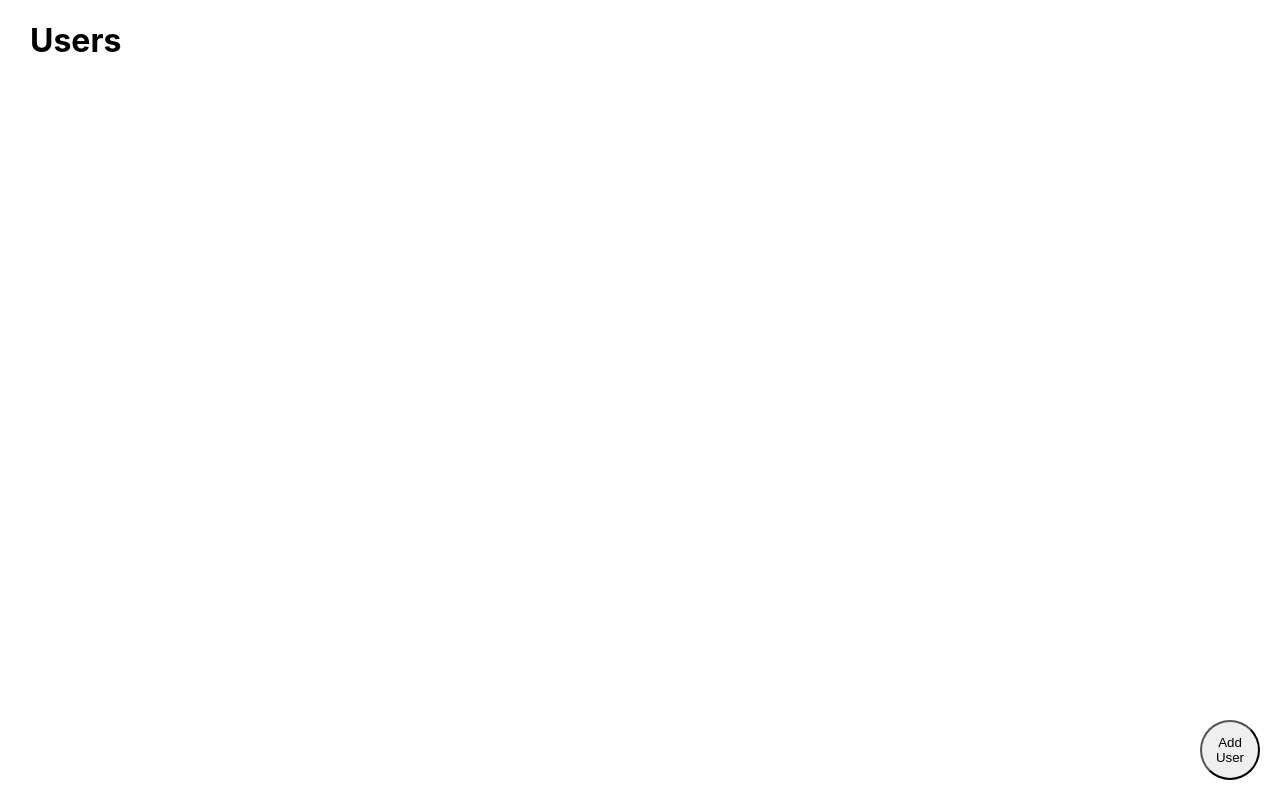
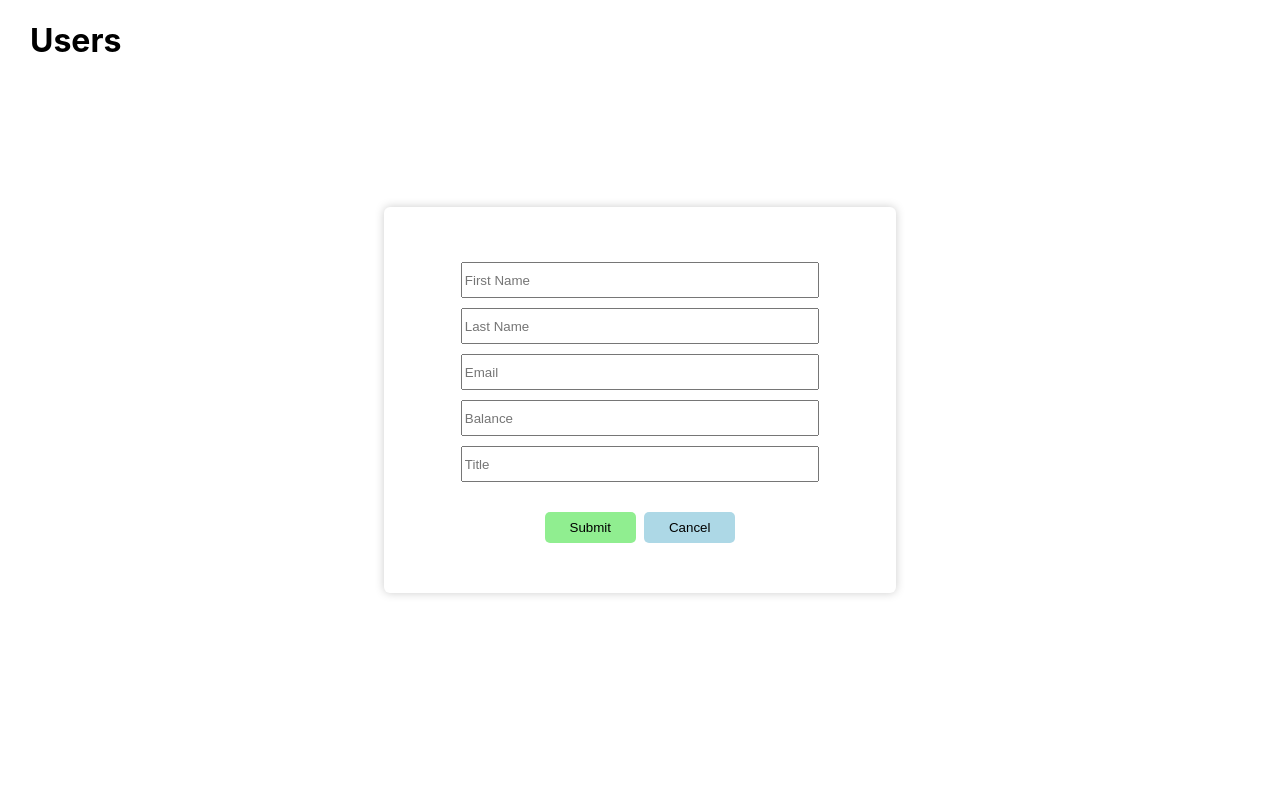
Before and after one commit to hajarNasr/users-management-system, a React (Create React App) app: page / in a window 1280 px wide. Both pictures are taken after a click on the button "Add User". Built offline with nearby package versions, Linux system fonts and the light colour scheme.

Commit message:
feat: show create user form on clicking add user

```diff
--- a/src/App.css
+++ b/src/App.css
@@ -5,6 +5,7 @@ header {
   margin-right: auto;
   margin-left: auto;
   padding: 0 30px;
+  z-index: 99;
 }
 .add-user-btn {
   position: fixed;
@@ -15,3 +16,53 @@ header {
   border-radius: 50%;
   cursor: pointer;
 }
+.form-wrapper {
+  position: fixed;
+  width: 100%;
+  height: 100vh;
+  background: #ffffff;
+  display: flex;
+  margin: 0 auto;
+}
+
+.form-wrapper form {
+  background: #fff;
+  width: 40%;
+  margin: auto;
+  border-radius: 6px;
+  padding: 20px 5px;
+  box-shadow: 0 0 10px #cccccc;
+  padding: 50px 0;
+}
+
+form label {
+  display: flex;
+  justify-content: space-between;
+  width: 70%;
+  margin: auto;
+  padding: 5px;
+}
+form label input {
+  height: 30px;
+  width: 100%;
+}
+.form-btns-wrapper {
+  padding-top: 25px;
+  margin: auto;
+  display: flex;
+  justify-content: center;
+}
+
+.form-btns-wrapper > button {
+  padding: 8px 25px;
+  border: none;
+  border-radius: 5px;
+  cursor: pointer;
+}
+.form-btns-wrapper button:first-child {
+  background-color: lightgreen;
+  margin-right: 8px;
+}
+.form-btns-wrapper button:last-child {
+  background-color: lightblue;
+}
--- a/src/App.js
+++ b/src/App.js
@@ -2,6 +2,7 @@ import { useState } from "react";
 
 import Header from "./components/Header";
 import AddUserBtn from "./components/AddUserBtn";
+import CreateUserForm from "./components/CreateUserForm";
 
 import "./App.css";
 
@@ -9,11 +10,13 @@ function App() {
   const [isShowForm, setIsShowForm] = useState(false);
 
   const showForm = () => setIsShowForm(true);
+  const hideForm = () => setIsShowForm(false);
 
   return (
     <div className="App">
       <Header title="Users" />
       <AddUserBtn onClick={showForm} />
+      {isShowForm && <CreateUserForm hideForm={hideForm} />}
     </div>
   );
 }
--- /dev/null
+++ b/src/components/CreateUserForm.js
@@ -0,0 +1,83 @@
+import { useState } from "react";
+
+const CreateUserForm = ({ hideForm }) => {
+  const initUser = {
+    firstname: "",
+    lastname: "",
+    email: "",
+    country: "",
+    balance: "",
+    title: "",
+  };
+  const [user, setUser] = useState(initUser);
+
+  const changeInputValue = (key, value) => {
+    setUser({ ...user, [key]: value });
+  };
+
+  const handleSubmit = (e) => {
+    e.preventDefault();
+  };
+
+  return (
+    <div className="form-wrapper">
+      <form className="create-user-form">
+        <InputField
+          value={user.firstName}
+          type="text"
+          placeholder="First Name"
+          onChange={changeInputValue}
+        />
+        <InputField
+          value={user.lastName}
+          type="text"
+          placeholder="Last Name"
+          onChange={changeInputValue}
+        />
+        <InputField
+          value={user.email}
+          type="email"
+          placeholder="Email"
+          onChange={changeInputValue}
+        />
+        <InputField
+          value={user.balance}
+          type="number"
+          placeholder="Balance"
+          onChange={changeInputValue}
+        />
+        <InputField
+          value={user.title}
+          type="text"
+          placeholder="Title"
+          onChange={changeInputValue}
+        />
+        <div className="form-btns-wrapper">
+          <button onClick={handleSubmit}>Submit</button>
+          <button onClick={hideForm}>Cancel</button>
+        </div>
+      </form>
+    </div>
+  );
+};
+
+const InputField = ({ type, value, placeholder, onChange }) => {
+  const handleChange = (e) => {
+    const key = placeholder.replace(/ /g, "").toLowerCase();
+    console.log(e.target.value, key);
+    onChange(key, e.target.value);
+  };
+
+  return (
+    <label>
+      <input
+        type={type}
+        value={value}
+        placeholder={placeholder}
+        onChange={handleChange}
+      />
+    </label>
+  );
+};
+
+export default CreateUserForm;
```
